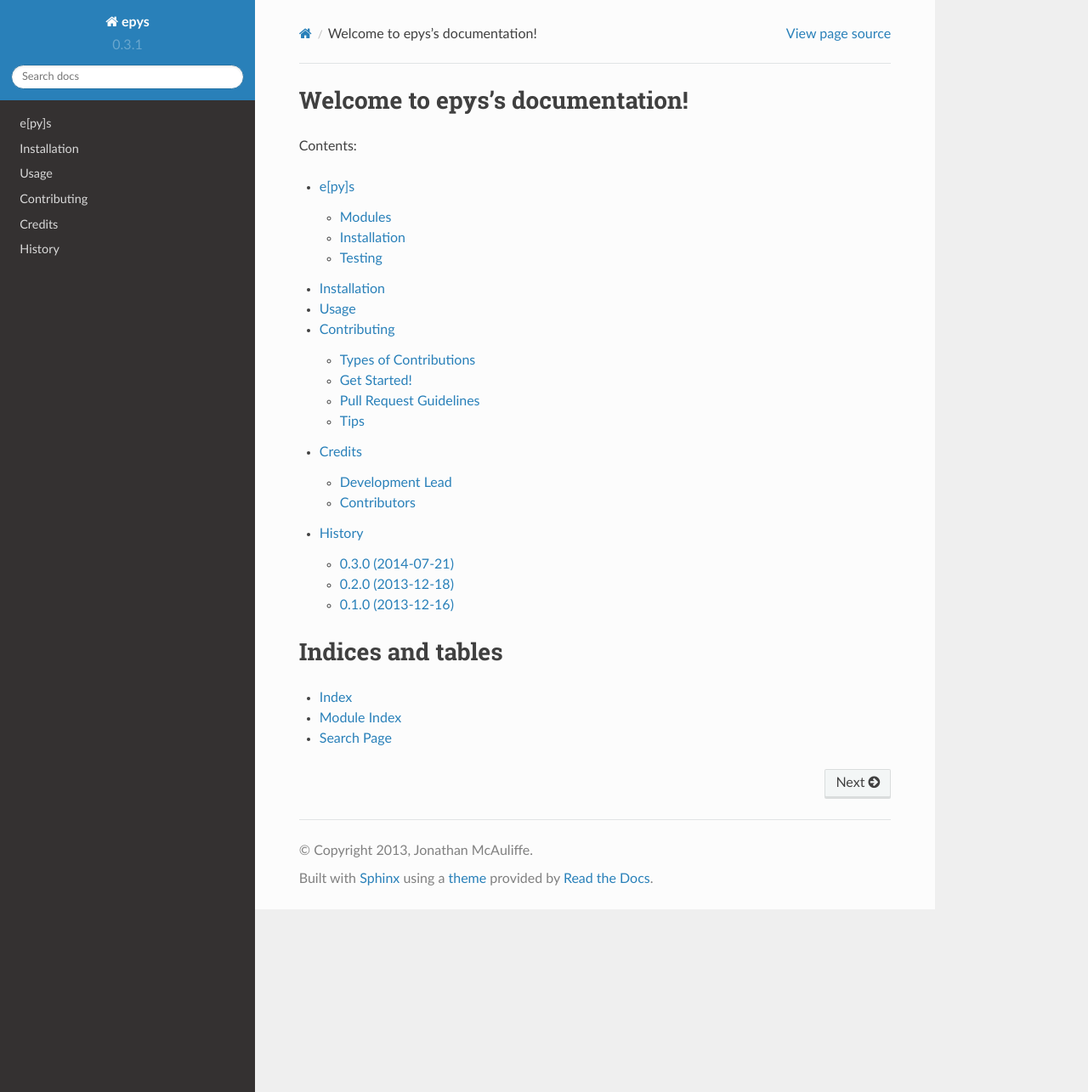
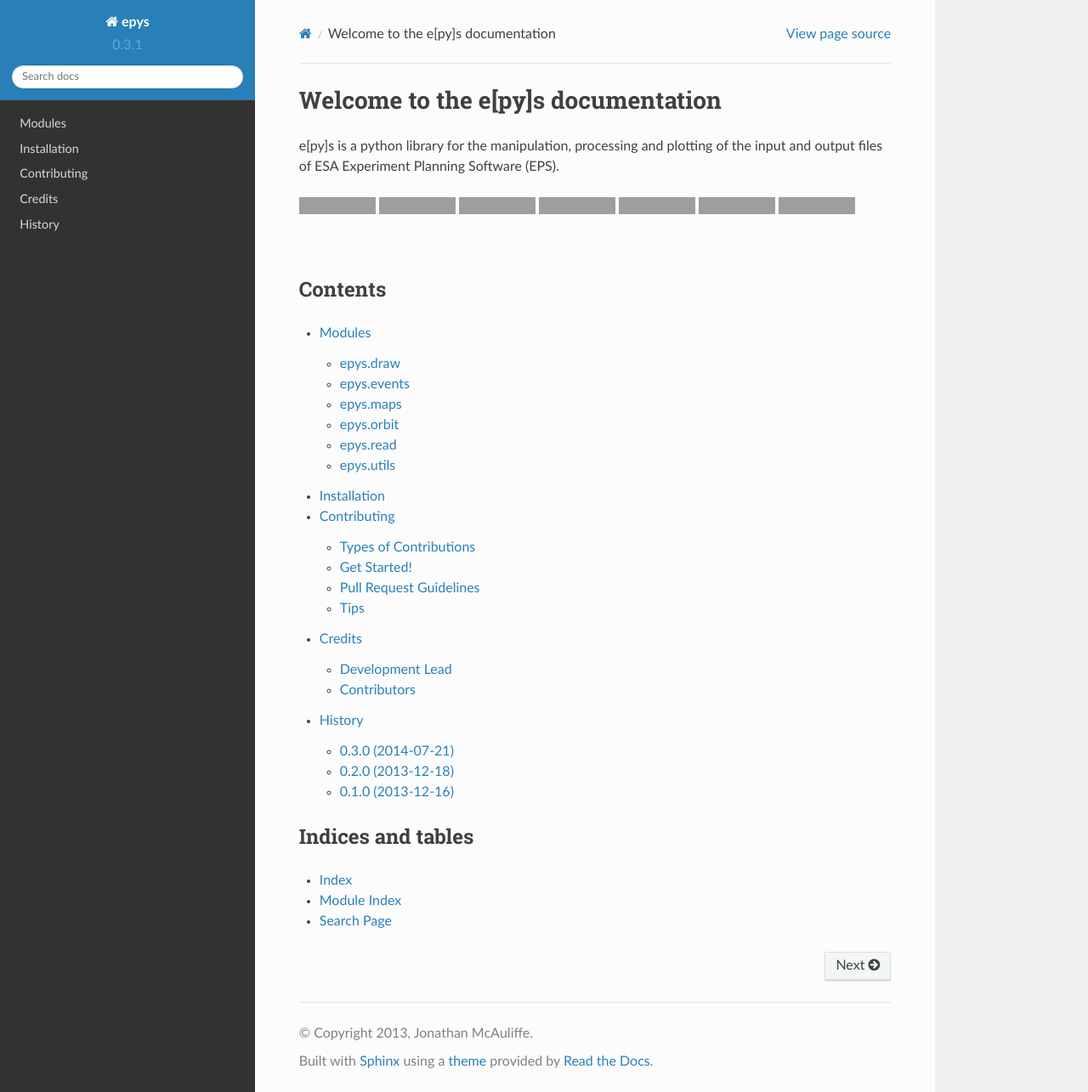
Before and after one commit to drjmcauliffe/pyops, a Sphinx documentation site: the page built from docs/index.rst, in a window 1280 px wide and 1285 px high. Shown: the whole window at 85% size. Built offline with Sphinx 7.4.7 and the Read the Docs theme 2.0.0, drawn with Linux system fonts in a browser that asks for light colours; grey boxes are pictures that could not be loaded.

Commit message:
major upgrade of docstrings and sphinx-built docs

```diff
--- a/HISTORY.rst
+++ b/HISTORY.rst
@@ -6,7 +6,7 @@ History
 0.3.0 (2014-07-21)
 ++++++++++++++++++
 
-* Major restructuring and test environment setup/
+* Major restructuring and test environment setup.
 
 
 0.2.0 (2013-12-18)
--- a/README.rst
+++ b/README.rst
@@ -23,6 +23,7 @@ e[py]s
         :target: https://pypi.python.org/pypi/epys/
 
 
+
 ePYs is a python library for the manipulation, processing and plotting
 of the input and output files of ESA Experiment Planning Software (EPS).
 
@@ -41,7 +42,7 @@ Modules
 Installation
 ------------
 
-At the command line::
+At the command line:
 
 1. Clone the repo to your local machine::
 
@@ -60,7 +61,7 @@ At the command line::
 Testing
 -------
 
-Testing is very little at the moment. But it's a start... At the command line::
+Testing is very little at the moment. But it's a start... At the command line:
 
 1. Run py.test::
 
--- a/docs/conf.py
+++ b/docs/conf.py
@@ -106,11 +106,11 @@ exclude_patterns = ['_build']
 
 # If true, the current module name will be prepended to all description
 # unit titles (such as .. function::).
-#add_module_names = True
+add_module_names = True
 
 # If true, sectionauthor and moduleauthor directives will be shown in the
 # output. They are ignored by default.
-#show_authors = False
+show_authors = False
 
 # The name of the Pygments (syntax highlighting) style to use.
 pygments_style = 'sphinx'
--- a/docs/index.rst
+++ b/docs/index.rst
@@ -1,25 +1,46 @@
-.. complexity documentation master file, created by
-   sphinx-quickstart on Tue Jul  9 22:26:36 2013.
-   You can adapt this file completely to your liking, but it should at least
-   contain the root `toctree` directive.
+Welcome to the e[py]s documentation
+===================================
 
-Welcome to epys's documentation!
-======================================
+e[py]s is a python library for the manipulation, processing and plotting
+of the input and output files of ESA Experiment Planning Software (EPS).
 
-Contents:
+.. image:: https://pypip.in/v/epys/badge.png
+        :target: https://pypi.python.org/pypi/epys/
+
+.. image:: https://travis-ci.org/johnnycakes79/epys.png?branch=master
+        :target: https://travis-ci.org/johnnycakes79/epys/
+
+.. image:: https://coveralls.io/repos/johnnycakes79/epys/badge.png?branch=master
+        :target: https://coveralls.io/r/johnnycakes79/epys/
+
+.. image:: https://pypip.in/d/epys/badge.png
+        :target: https://pypi.python.org/pypi/epys/
+
+.. image:: https://pypip.in/egg/epys/badge.png
+        :target: https://pypi.python.org/pypi/epys/
+
+.. image:: https://pypip.in/wheel/epys/badge.png
+        :target: https://pypi.python.org/pypi/epys/
+
+.. image:: https://pypip.in/license/epys/badge.png
+        :target: https://pypi.python.org/pypi/epys/
+
+|
+
+Contents
+--------
 
 .. toctree::
    :maxdepth: 2
 
-   readme
+   epys
    installation
-   usage
    contributing
    authors
    history
 
 Indices and tables
-==================
+------------------
 
 * :ref:`genindex`
 * :ref:`modindex`
--- a/docs/installation.rst
+++ b/docs/installation.rst
@@ -2,7 +2,7 @@
 Installation
 ============
 
-At the command line::
+At the command line:
 
 1. Clone the repo to your local machine::
 
--- a/docs/readme.rst
+++ /dev/null
@@ -1 +0,0 @@
-.. include:: ../README.rst
--- a/epys/__init__.py
+++ b/epys/__init__.py
@@ -15,4 +15,4 @@ __url__ = 'https://github.com/johnnycakes79/epys'
 
 from epys.read import read
 
-from epys.utils import plotly_prep
+from epys.utils import plotly_prep, merge_dataframes
```
Also changed, not shown: other parts of docs/installation.rst (+1 -1 lines), docs/epys.rst (+33 -37 lines), docs/modules.rst (deleted, +0 -7 lines), docs/usage.rst (deleted, +0 -7 lines), 6 other files.
